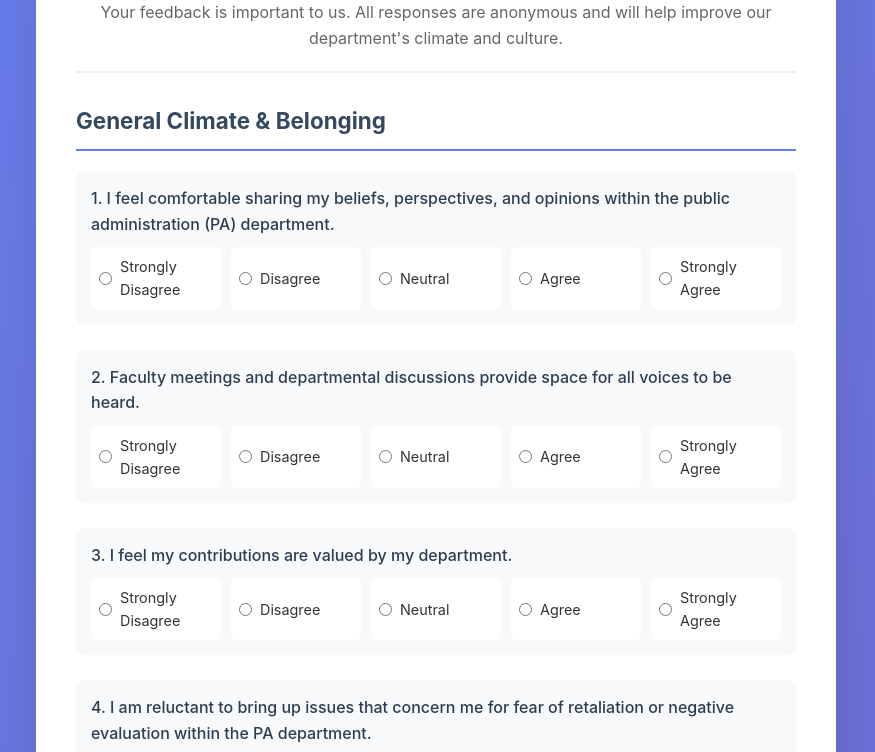
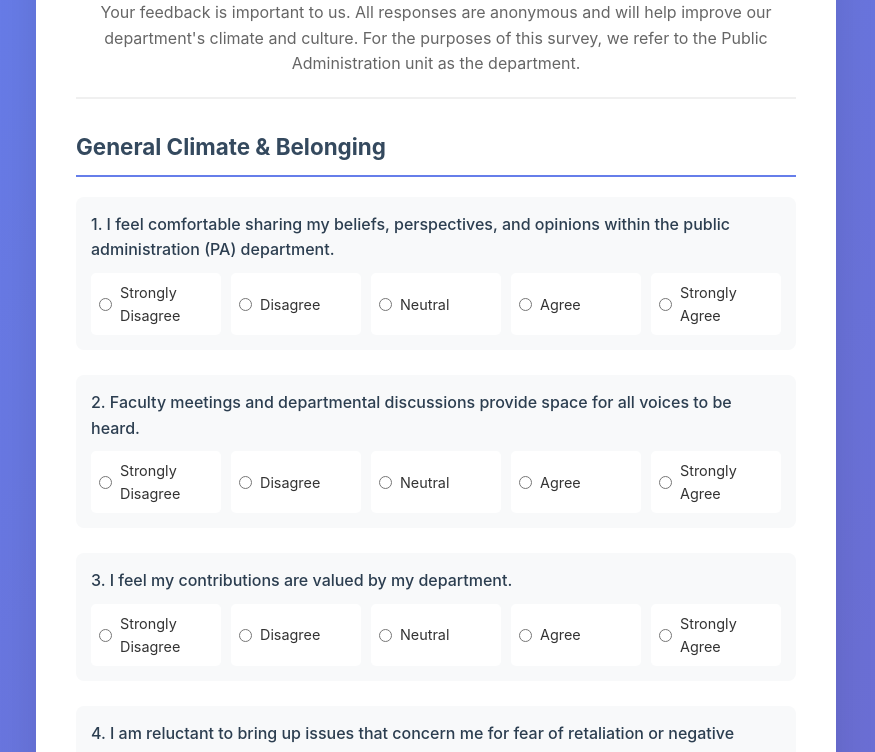
Before and after one commit to CSUF-MPA/dei-climate-survey, a plain HTML site: page index.html in a window 1280 px wide. Shown: the part 121-873 px from the top of the page, without its empty margins (204-1079 px from the left). Drawn offline with Linux system fonts and the light colour scheme.

Commit message:
update db questino and clicking

```diff
--- a/index.html
+++ b/index.html
@@ -168,7 +168,7 @@
     <div class="container">
         <h1>DEI Faculty Climate Survey</h1>
         <div class="intro">
-            <p>Your feedback is important to us. All responses are anonymous and will help improve our department's climate and culture.</p>
+            <p>Your feedback is important to us. All responses are anonymous and will help improve our department's climate and culture. For the purposes of this survey, we refer to the Public Administration unit as the department.</p>
         </div>
 
         <form action="https://formspree.io/f/xnngwgrb" method="POST">
```
